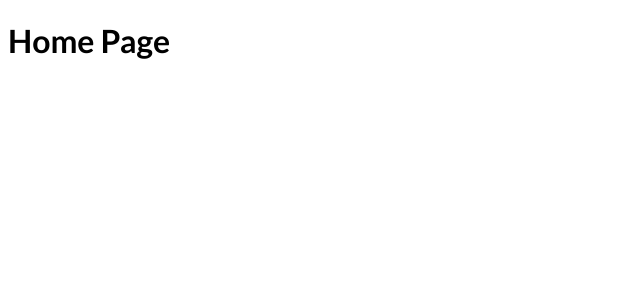
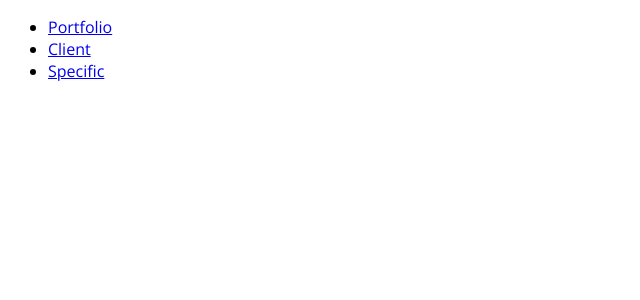
Before and after one commit to realemmanueleze/NextJs-file-based-rounting, a Next.js app: page / in a window 1280 px wide. Shown: the top 300 px of the page, without its empty margins (0-640 px from the left). Built offline with nearby package versions, Linux system fonts and the light colour scheme.

Commit message:
feat: added programatic navigation with nextJs <Link href=> component. This is similar to react-router Link component, however react-router takes to='' attribute whereas Next Link takes href= attribute

```diff
--- a/pages/index.js
+++ b/pages/index.js
@@ -1,9 +1,22 @@
-import React from 'react'
+import React from "react";
+import Link from "next/link";
 
 function HomePage() {
   return (
-    <div><h1>Home Page</h1></div>
-  )
+    <div>
+      <ul>
+        <li>
+          <Link href="/portfolio">Portfolio</Link>
+        </li>
+        <li>
+          <Link href="/clients">Client</Link>
+        </li>
+        <li>
+          <Link href="/clients/1">Specific</Link>
+        </li>
+      </ul>
+    </div>
+  );
 }
 
-export default HomePage
+export default HomePage;
```
